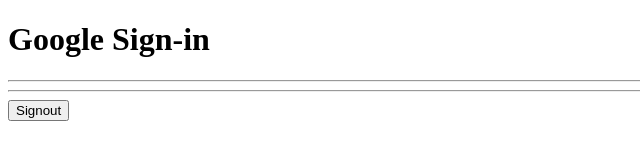
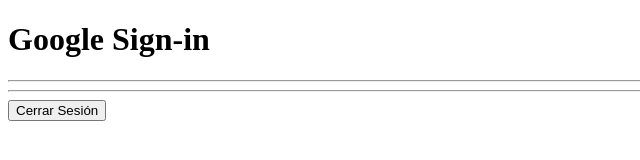
Before and after one commit to garavano54/01-Node-RestServerBasico, a website: page public/index.html in a window 1280 px wide. Shown: the full height of the page, 0-640 px from the left. Drawn offline with Linux system fonts and the light colour scheme.

Commit message:
Se mejora la estetica del inicio

```diff
--- a/public/index.html
+++ b/public/index.html
@@ -10,6 +10,7 @@
     <h1>Google Sign-in</h1>
     <hr>
 
+    <div style="width: 25%; ">
         <div id="g_id_onload"
            data-client_id="294649751637-11s06red08oae9rd8qpjvnos416gut3m.apps.googleusercontent.com"
            data-auto_prompt="false"
@@ -23,11 +24,12 @@
            data-shape="rectangular"
            data-logo_alignment="left">
         </div>
+    </div>
 
     <hr>
 
-    <button id="google_signout">
-        Signout
+    <button id="google_signout" >
+        Cerrar Sesión
     </button>
 
     <script src="https://accounts.google.com/gsi/client" async defer></script>
```
Lines whose indentation alone changed are shown as unchanged.
